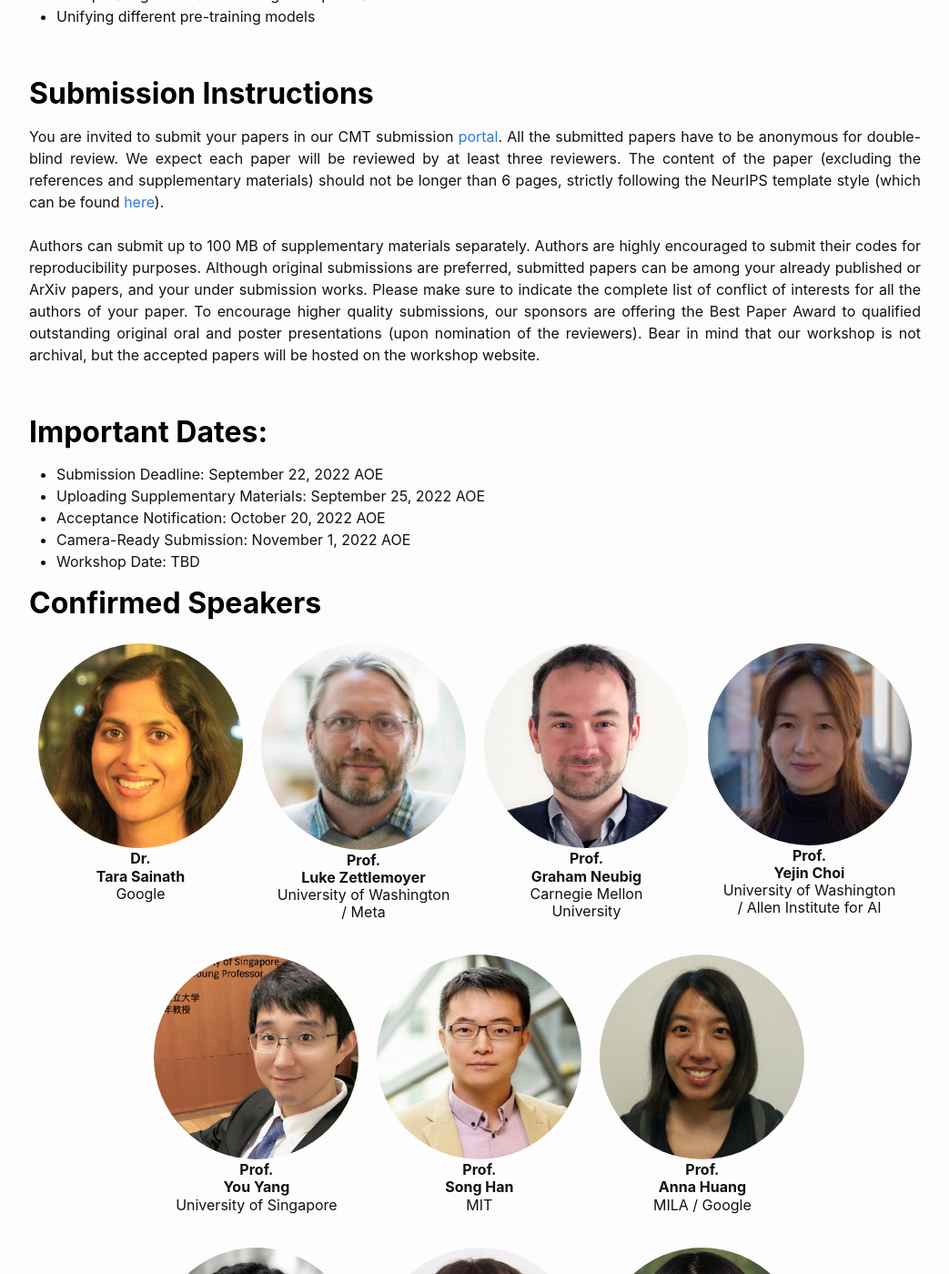
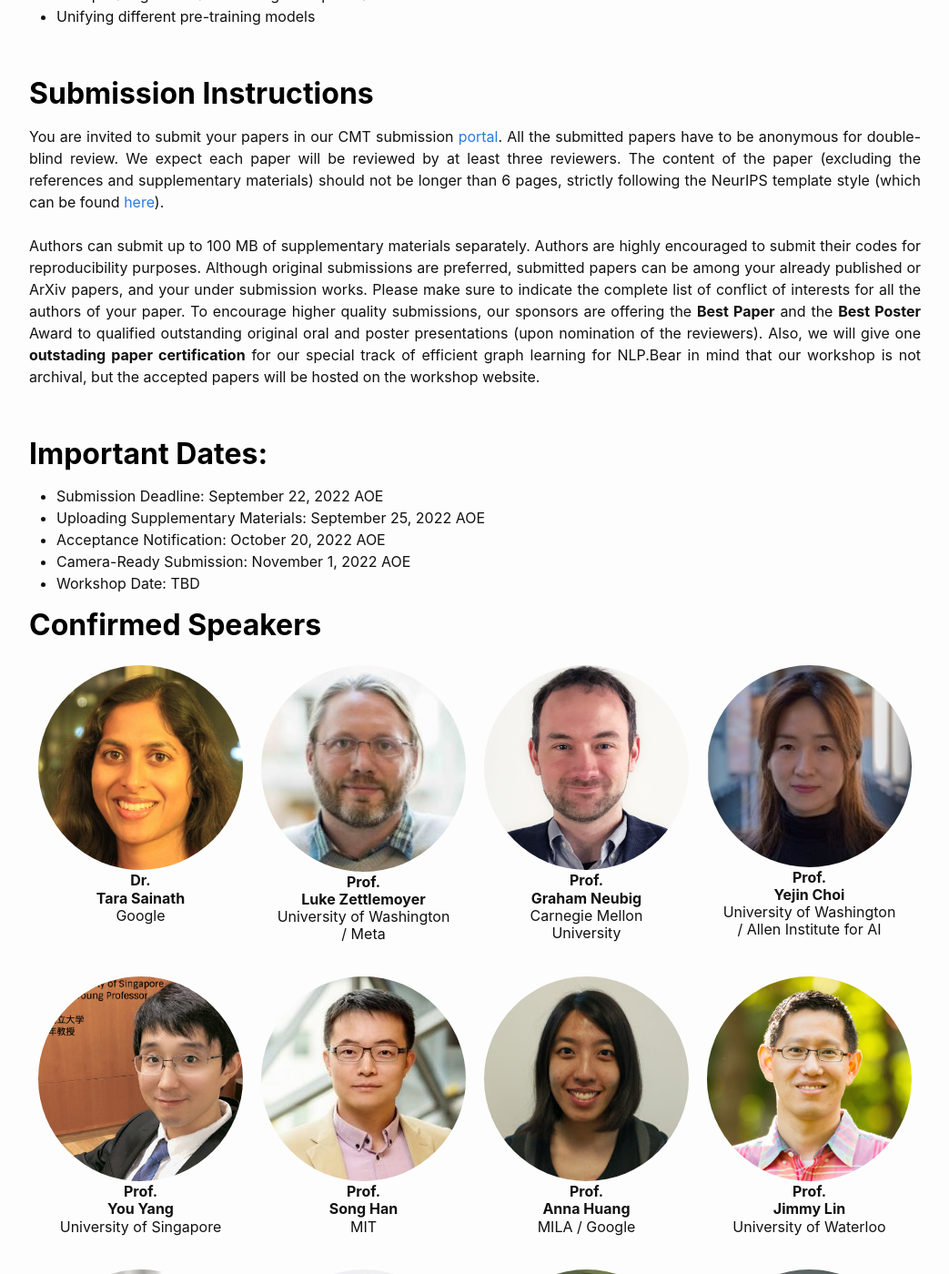
Before and after one commit to neurips2022-enlsp/neurips2022-enlsp.github.io, a Jekyll site: the page built from index.md, in a window 1280 px wide and 1400 px high, scrolled down 2166 px. Shown: the whole window at 91% size, without its empty margins (118-1161 px from the left). Built offline with Jekyll 4.4.1, drawn with Linux system fonts in a browser that asks for light colours; nearby versions of some CDN libraries; some of the changed text lies outside the part shown.

Commit message:
new updates

```diff
--- a/_data/organizers.yml
+++ b/_data/organizers.yml
@@ -4,7 +4,7 @@
       affiliation: Huawei Noah's Ark Lab
       photo: Mehdi_Rezagholizadeh.jpg
     - name: Peyman Passban
-      affiliation: Amazon
+      affiliation: BenchSci
       photo: peyman_passban.jpg
     - name: Yue Dong
       affiliation: University of California
--- a/_data/panelists.yml
+++ b/_data/panelists.yml
@@ -1,5 +1,8 @@
 - num_row: 1
   speakers:
+    - name: Mohammad Norouzi
+      affiliation: Google Brain
+      photo: norouzi.jpg
     - name: Vikrant Singh Tomar
       affiliation: Fluent.AI
       photo: Vikrant_Singh.jfif
@@ -17,3 +20,6 @@
     - name: Yu Cheng
       affiliation: Microsoft
       photo: yu_cheng.jfif
+    - name: Jiahao Sun
+      affiliation: RBC
+      photo: Jiahao_Sun.jfif
--- a/index.md
+++ b/index.md
@@ -100,7 +100,7 @@ We would like to share some fundamental challenges on improving efficiency of pr
 <p>
 You are invited to submit your papers in our CMT submission <a href="https://cmt3.research.microsoft.com/ENLSP2021">portal</a>. All the submitted papers have to be anonymous for double-blind review. We expect each paper will be reviewed by at least three reviewers. The content of the paper (excluding the references and supplementary materials) should not be longer than 6 pages, strictly following the NeurIPS template style (which can be found <a href="https://neurips.cc/Conferences/2021/PaperInformation/StyleFiles">here</a>).
 <br /><br />
-Authors can submit up to 100 MB of supplementary materials separately. Authors are highly encouraged to submit their codes for reproducibility purposes. Although original submissions are preferred, submitted papers can be among your already published or ArXiv papers, and your under submission works. Please make sure to indicate the complete list of conflict of interests for all the authors of your paper. To encourage higher quality submissions, our sponsors are offering the Best Paper Award to qualified outstanding original oral and poster presentations (upon nomination of the reviewers). Bear in mind that our workshop is not archival, but the accepted papers will be hosted on the workshop website.
+Authors can submit up to 100 MB of supplementary materials separately. Authors are highly encouraged to submit their codes for reproducibility purposes. Although original submissions are preferred, submitted papers can be among your already published or ArXiv papers, and your under submission works. Please make sure to indicate the complete list of conflict of interests for all the authors of your paper. To encourage higher quality submissions, our sponsors are offering the <b>Best Paper</b> and the <b>Best Poster</b> Award to qualified outstanding original oral and poster presentations (upon nomination of the reviewers). Also, we will give one <b>outstading paper certification</b> for our special track of efficient graph learning for NLP.Bear in mind that our workshop is not archival, but the accepted papers will be hosted on the workshop website.
 </p>
 
 <br>
@@ -178,15 +178,30 @@ Authors can submit up to 100 MB of supplementary materials separately. Authors a
 </p>
 <br><br>
 
-<h2 class="blackpar_title">Sponsor</h2>
+<h2 class="blackpar_title">Platinium Sponsor</h2>
 <div class="row">
 	<div class="col">
-		<img src="/images/huawei_logo.png" width="250px">
+		<center>
+			<img src="/images/huawei_logo.png">
+		</center>
 	</div>
 	<div class="col">
-		<img src="/images/noahs_ark_lab_logo.png" width="250px">
+		<center>
+			<img src="/images/noahs_ark_lab_logo.png" width="250px">
+		</center>
+	</div>
+</div>
+
+<h2 class="blackpar_title">Gold Sponsor</h2>
+<div class="row">
+	<div class="col">
+		<center>
+			<img src="/images/BASF_logo.png" width="250px">
+		</center>
 	</div>
 	<div class="col">
-		<img src="/images/BASF_logo.png" width="250px">
+		<center>
+			<img src="/images/rbc_logo.svg" width="250px">
+		</center>
 	</div>
 </div>
```
Also changed, not shown: _data/speakers.yml (+8 -0 lines), _data/technical_committee.yml (+6 -2 lines), _data/schedule - Copy (2).yml (renamed from _data/schedule.yml), images/Jiahao_Sun.jfif (added), images/noahs_ark_lab_logo.png, images/norouzi.jpg (added), images/rbc_logo.svg (added).
